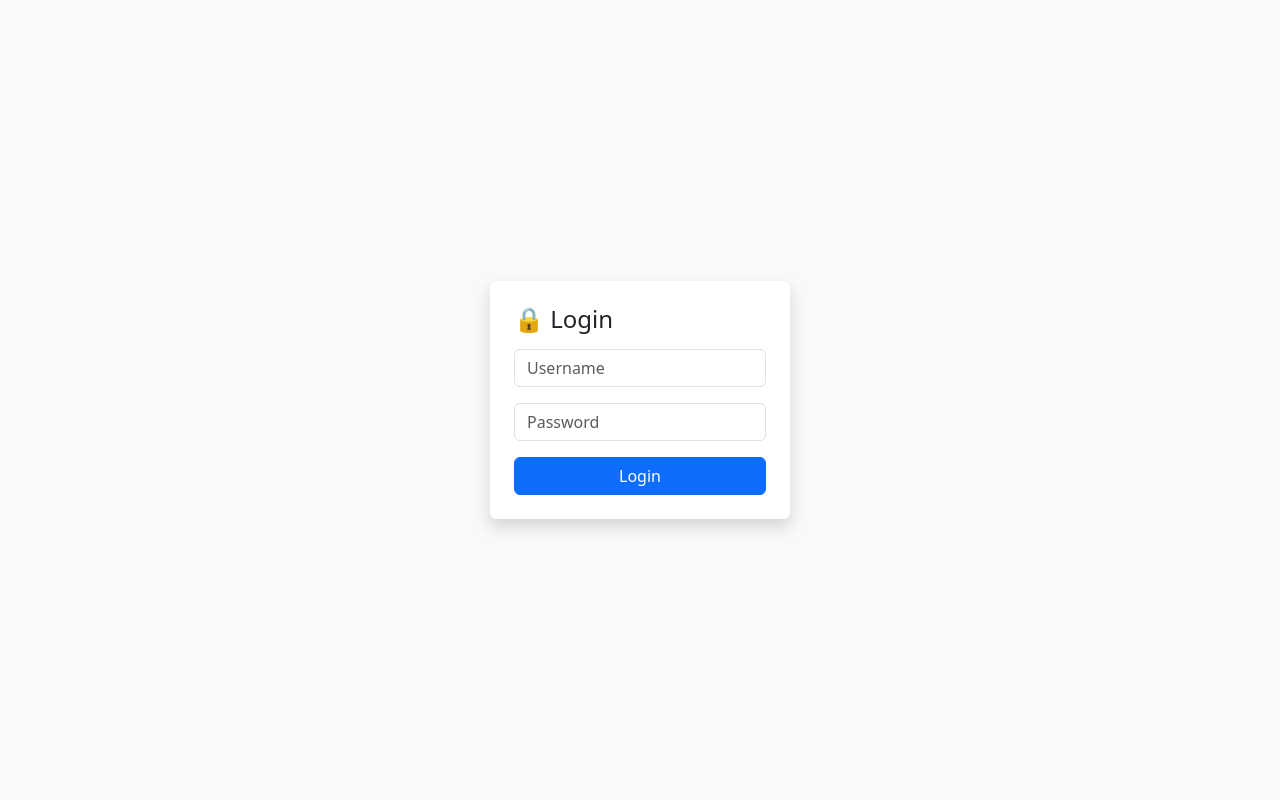
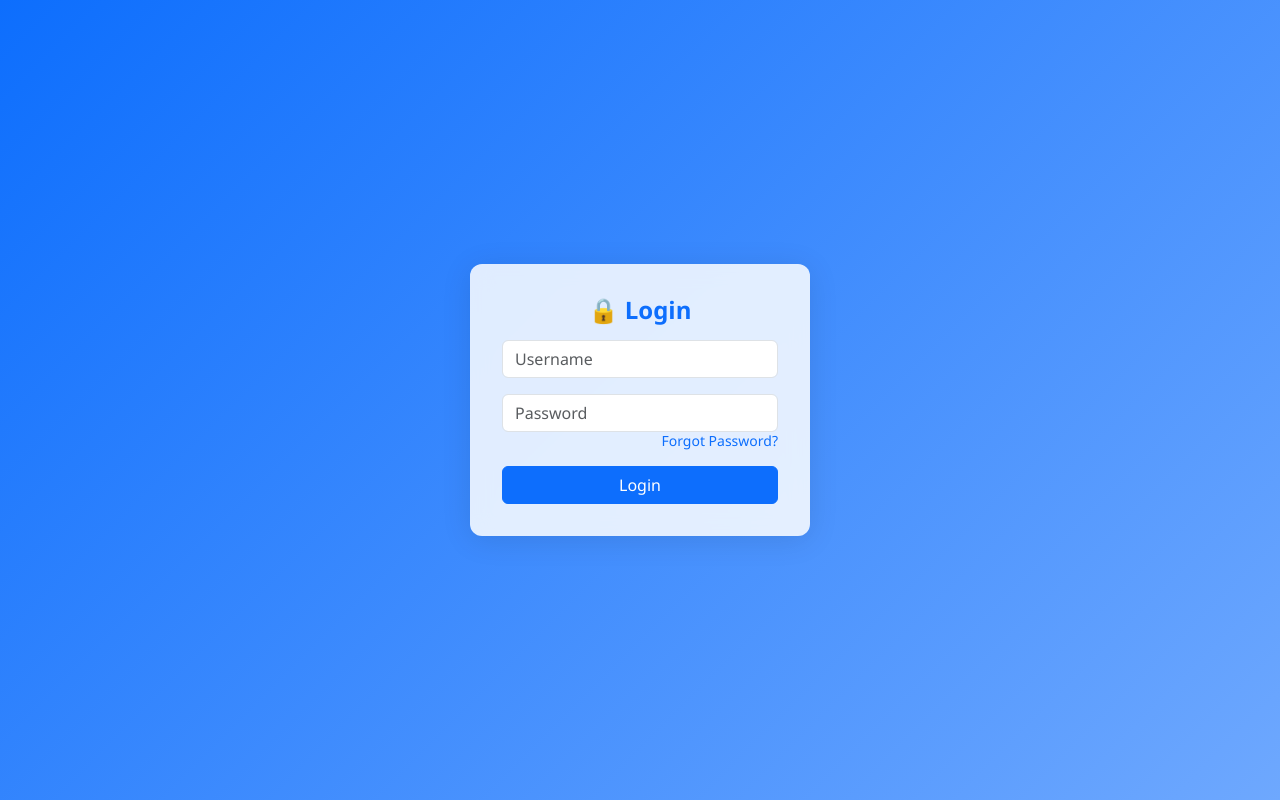
Before and after one commit to NejamulHaque/Personal-Assistant, a Flask app: page /login in a window 1280 px wide. Run offline with Flask 3, Linux system fonts and the light colour scheme.

Commit message:
🔐 Added Forgot Password feature with bcrypt reset

```diff
--- a/app.py
+++ b/app.py
@@ -68,6 +68,27 @@ def logout():
     session.pop("user", None)
     return redirect(url_for("login"))
 
+@app.route("/forgot-password", methods=["GET", "POST"])
+def forgot_password():
+    if request.method == "POST":
+        username = request.form["username"]
+        new_password = request.form["new_password"]
+
+        cursor = get_cursor()
+        cursor.execute("SELECT * FROM users WHERE username = %s", (username,))
+        user = cursor.fetchone()
+
+        if not user:
+            return render_template("forgot_password.html", error="Username not found.")
+
+        hashed_pw = bcrypt.hashpw(new_password.encode("utf-8"), bcrypt.gensalt())
+        cursor.execute("UPDATE users SET password = %s WHERE username = %s", (hashed_pw.decode("utf-8"), username))
+        get_db().commit()
+
+        return redirect(url_for("login"))
+
+    return render_template("forgot_password.html")
+
 # ----------- HOME / CHAT HISTORY -----------
 
 @app.route("/", methods=["GET", "POST"])
--- a/templates/login.html
+++ b/templates/login.html
@@ -4,15 +4,64 @@
   <meta charset="UTF-8" />
   <title>Login - Assistant Dashboard</title>
   <link rel="stylesheet" href="https://cdn.jsdelivr.net/npm/bootstrap@5.3.0/dist/css/bootstrap.min.css" />
+  <style>
+    body {
+      background: linear-gradient(135deg, #0d6efd, #6ea8fe);
+      font-family: 'Segoe UI', sans-serif;
+    }
+
+    .login-box {
+      backdrop-filter: blur(10px);
+      background: rgba(255, 255, 255, 0.85);
+      border-radius: 12px;
+      box-shadow: 0 4px 30px rgba(0, 0, 0, 0.1);
+      padding: 2rem;
+      width: 100%;
+      max-width: 340px;
+    }
+
+    .form-control:focus {
+      border-color: #0d6efd;
+      box-shadow: 0 0 0 0.2rem rgba(13, 110, 253, 0.25);
+    }
+
+    h4 {
+      color: #0d6efd;
+      font-weight: 600;
+    }
+
+    .forgot-password {
+      text-align: right;
+      font-size: 0.875rem;
+      margin-top: -10px;
+      margin-bottom: 15px;
+    }
+
+    .forgot-password a {
+      color: #0d6efd;
+      text-decoration: none;
+    }
+
+    .forgot-password a:hover {
+      text-decoration: underline;
+    }
+  </style>
 </head>
-<body class="bg-light d-flex justify-content-center align-items-center vh-100">
-  <form method="post" class="p-4 bg-white rounded shadow" style="width: 300px;">
-    <h4 class="mb-3">🔒 Login</h4>
+<body class="d-flex justify-content-center align-items-center vh-100">
+  <form method="post" class="login-box">
+    <h4 class="mb-3 text-center">🔒 Login</h4>
+
     {% if error %}
-      <div class="alert alert-danger">{{ error }}</div>
+      <div class="alert alert-danger text-center">{{ error }}</div>
     {% endif %}
+
     <input type="text" name="username" class="form-control mb-3" placeholder="Username" required />
-    <input type="password" name="password" class="form-control mb-3" placeholder="Password" required />
+    <input type="password" name="password" class="form-control mb-2" placeholder="Password" required />
+
+    <div class="forgot-password">
+      <a href="{{ url_for('forgot_password') }}">Forgot Password?</a>
+    </div>
+
     <button class="btn btn-primary w-100">Login</button>
   </form>
 </body>
```
Also changed, not shown: templates/forgot_password.html (added, +45 -0 lines), templates/index.html (+52 -38 lines).
